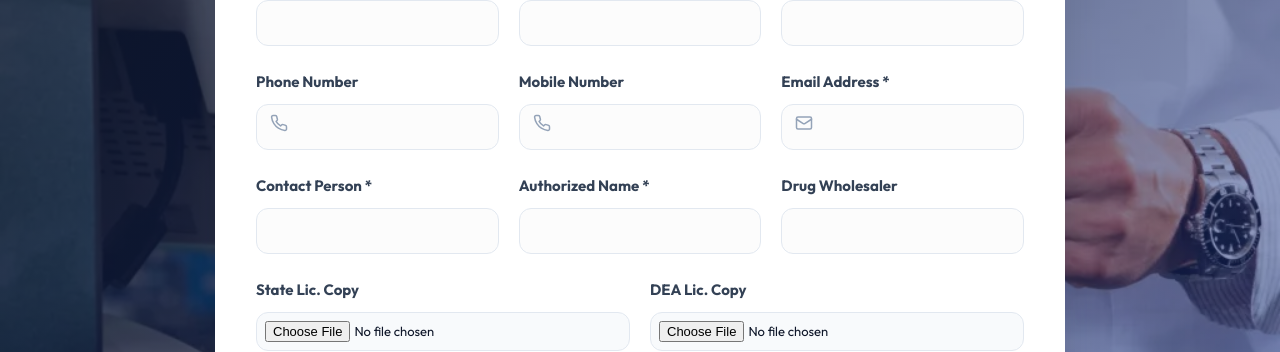
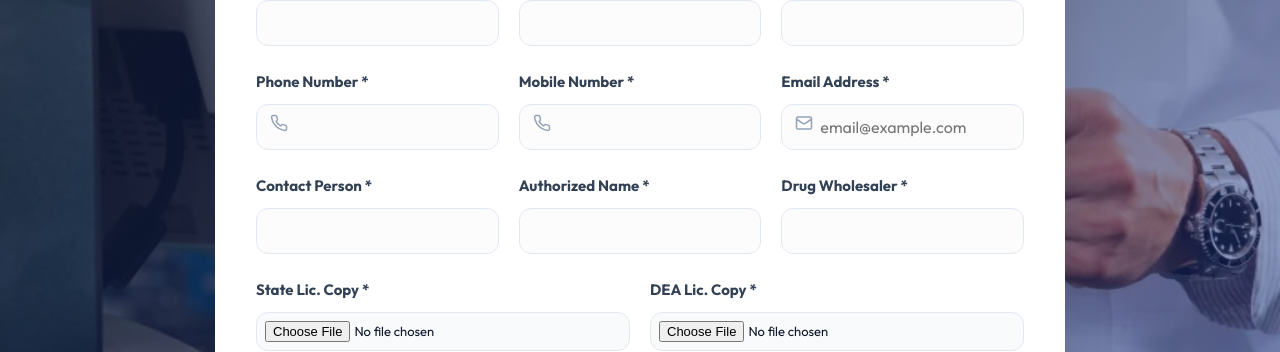
Before and after one commit to ojtseth-prog/regform, a React (Vite) app in the folder frontend/: page / in a window 1280 px wide. Shown: the part 563-915 px from the top of the page. Built offline with nearby package versions, Linux system fonts and the light colour scheme.

Commit message:
Update App.jsx

```diff
--- a/frontend/src/App.jsx
+++ b/frontend/src/App.jsx
@@ -68,6 +68,32 @@ const [sigPad, setSigPad] = useState(null);
   const [currentView, setCurrentView] = useState("form");
   const [countdown, setCountdown] = useState(5);
 
+  const formatUSPhoneNumber = (value) => {
+    const digits = value.replace(/\D/g, ""); // Remove all non-digits
+    if (digits.length === 0) return "";
+
+    // Ensure the number starts with '1'
+    let num = digits;
+    if (num[0] !== "1") {
+      num = "1" + num;
+    }
+
+    // Limit to 11 digits (1 + 10 digit number)
+    num = num.substring(0, 11);
+
+    const parts = {
+      country: num.slice(0, 1),
+      area: num.slice(1, 4),
+      mid: num.slice(4, 7),
+      last: num.slice(7, 11)
+    };
+
+    if (num.length <= 1) return parts.country;
+    if (num.length <= 4) return `${parts.country} (${parts.area}`;
+    if (num.length <= 7) return `${parts.country} (${parts.area}) ${parts.mid}`;
+    return `${parts.country} (${parts.area}) ${parts.mid}-${parts.last}`;
+  };
+
   useEffect(() => {
     let timer;
     if (currentView === "success") {
@@ -119,10 +145,9 @@ const [sigPad, setSigPad] = useState(null);
   const handleChange = (e) => {
     const { name, value } = e.target;
 
-    if (name === "contact_number") {
-      // Only allow digits, max 10 characters
-      const digitsOnly = value.replace(/\D/g, '').slice(0, 14);
-      setFormData({ ...formData, [name]: digitsOnly });
+    if (name === "contact_number" || name === "mobile") {
+      // Apply US formatting
+      setFormData({ ...formData, [name]: formatUSPhoneNumber(value) });
     } else {
       setFormData({ ...formData, [name]: value });
     }
@@ -144,6 +169,17 @@ const handleSubmit = async (e) => {
     // Change 1: Safer check for the signature pad
     if (!sigPad || sigPad.isEmpty()) {
       alert("Please provide a signature");
+      return;
+    }
+
+    if (!files.state_lic_file || !files.dea_lic_file) {
+      alert("Please upload both State and DEA licenses.");
+      return;
+    }
+
+        const emailRegex = /^[a-zA-Z0-9._%+-]+@[a-zA-Z0-9.-]+\.[a-zA-Z]{2,}$/;
+    if (!emailRegex.test(formData.email_address)) {
+        alert("Please enter a complete email address (e.g., name@example.com)");
         return;
     }
 
@@ -313,24 +349,32 @@ const handleSubmit = async (e) => {
                 {/* Row 4: Phone, Mobile, Email (3 Fields) */}
                 <div className="form-row animate-in">
                   <div className="form-group third">
-      <label>Phone Number</label>
+                    <label>Phone Number *</label>
                     <div className="input-wrapper">
                       <span className="input-icon"><Icons.Phone /></span>
-        <input type="tel" name="contact_number" value={formData.contact_number} onChange={handleChange} />
+                      <input type="tel" name="contact_number" value={formData.contact_number} onChange={handleChange} required />
                     </div>
                   </div>
                   <div className="form-group third">
-      <label>Mobile Number</label>
+                    <label>Mobile Number *</label>
                     <div className="input-wrapper">
                       <span className="input-icon"><Icons.Phone /></span>
-        <input type="tel" name="mobile" value={formData.mobile} onChange={handleChange} />
+                      <input type="tel" name="mobile" value={formData.mobile} onChange={handleChange} required />
                     </div>
                   </div>
 <div className="form-group third">
   <label>Email Address *</label>
   <div className="input-wrapper">
     <span className="input-icon"><Icons.Email /></span>
-        <input type="email" name="email_address" value={formData.email_address} onChange={handleChange} required />
+    <input
+      type="email"
+      name="email_address"
+      value={formData.email_address}
+      onChange={handleChange}
+      required
+      placeholder="email@example.com"
+      title="Please enter a valid email address"
+    />
   </div>
 </div>
                 </div>
@@ -346,20 +390,20 @@ const handleSubmit = async (e) => {
                     <input type="text" name="authorized_name" value={formData.authorized_name} onChange={handleChange} required />
                   </div>
                   <div className="form-group third">
-      <label>Drug Wholesaler</label>
-      <input type="text" name="drug_wholesaler" value={formData.drug_wholesaler} onChange={handleChange} />
+                    <label>Drug Wholesaler *</label>
+                    <input type="text" name="drug_wholesaler" value={formData.drug_wholesaler} onChange={handleChange} required />
                   </div>
                 </div>
 
                 {/* Row 6: File Uploads */}
                 <div className="form-row animate-in">
                   <div className="form-group half">
-      <label>State Lic. Copy</label>
-      <input type="file" name="state_lic_file" onChange={handleFileChange} className="file-input" />
+                    <label>State Lic. Copy *</label>
+                    <input type="file" name="state_lic_file" onChange={handleFileChange} className="file-input" required />
                   </div>
                   <div className="form-group half">
-      <label>DEA Lic. Copy</label>
-      <input type="file" name="dea_lic_file" onChange={handleFileChange} className="file-input" />
+                    <label>DEA Lic. Copy *</label>
+                    <input type="file" name="dea_lic_file" onChange={handleFileChange} className="file-input" required />
                   </div>
                 </div>
 
@@ -415,7 +459,7 @@ const handleSubmit = async (e) => {
                 </div>
 
                 <div className="confirmation-message">
-                  <p>You will be contacted by our team shortly after your information is received.</p>
+                  <p>Thank you. Our team will review your information and be in touch shortly. All information shared will remain confidential</p>
                 </div>
 
                 <div className="redirect-status">
```
Lines whose indentation alone changed are shown as unchanged.
